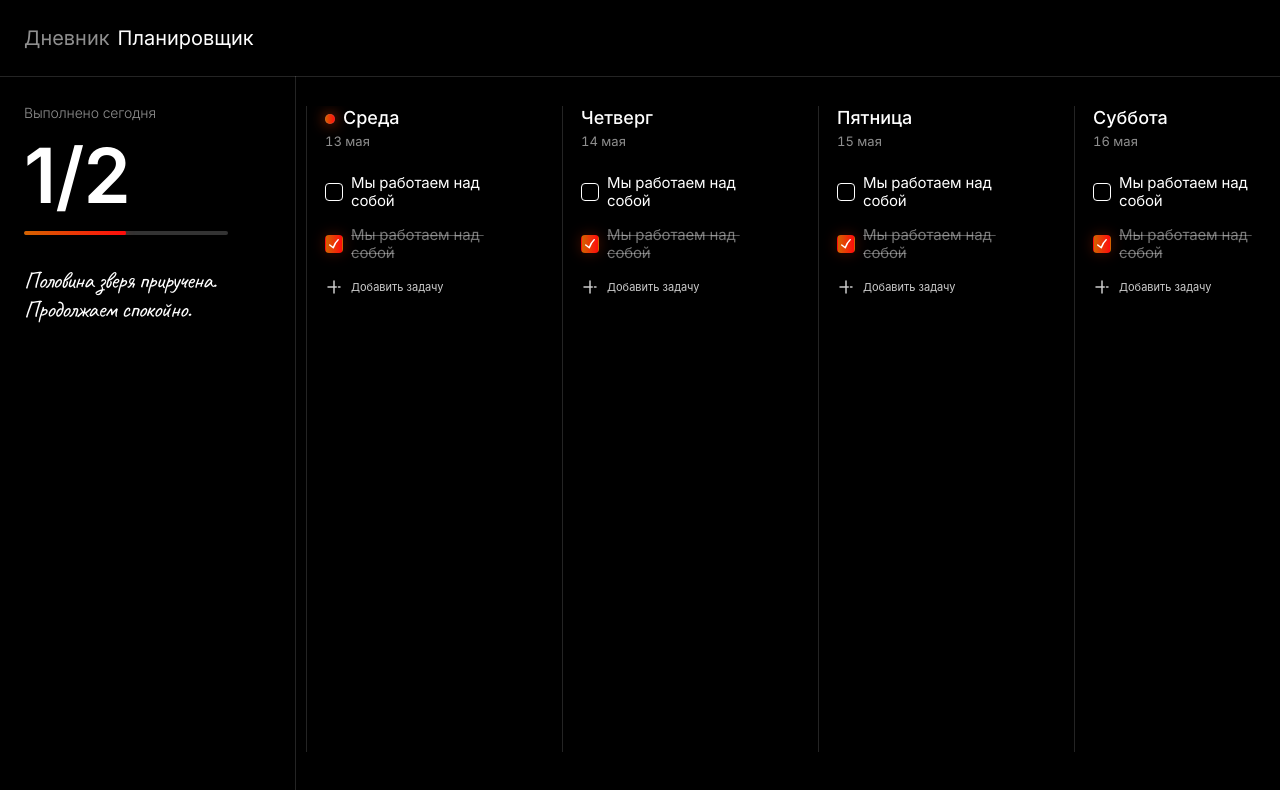
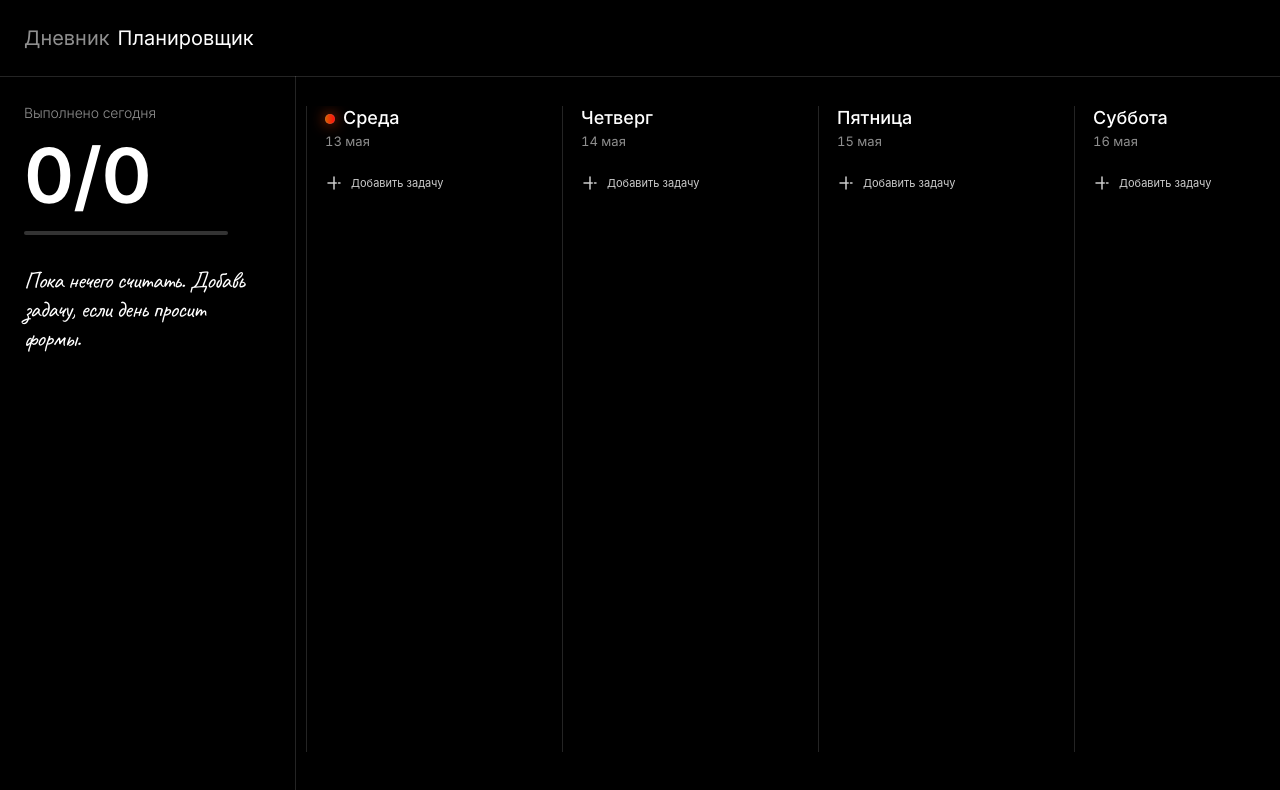
Before and after one commit to Nixxxxxxxxx/YouNotebook, a Next.js app: page /planner in a window 1280 px wide. Shown: the top 790 px of the page. Built offline with nearby package versions, Linux system fonts and the light colour scheme.

Commit message:
Remove planner demo loading flicker

```diff
--- a/components/planner/planner-app.module.css
+++ b/components/planner/planner-app.module.css
@@ -51,6 +51,11 @@
   letter-spacing: -0.01em;
   line-height: 1.2;
   text-wrap: nowrap;
+}
+
+.dayStatus[data-loading="true"] .dayStatusCount,
+.dayStatus[data-loading="true"] .dayStatusMessage {
+  visibility: hidden;
 }
 
 .dayStatusTrack {
--- a/components/planner/planner-app.tsx
+++ b/components/planner/planner-app.tsx
@@ -170,19 +170,6 @@ function buildTimelineDays(
 ) {
   return Array.from({ length: count }, (_, index) =>
     buildPlannerDay(addDays(startDate, index), today),
-  );
-}
-
-function createInitialPlanner(selectedDate: Date): PlannerState {
-  return buildTimelineDays(addDays(selectedDate, -1), 8, selectedDate).reduce(
-    (state, day) => {
-      state[day.id] = [
-        { id: `${day.id}-1`, title: "Мы работаем над собой", completed: false },
-        { id: `${day.id}-2`, title: "Мы работаем над собой", completed: true },
-      ];
-      return state;
-    },
-    {} as PlannerState,
   );
 }
 
@@ -388,14 +375,24 @@ function normalizeStoredPlanner(value: unknown): PlannerState | null {
   return next;
 }
 
-function PlannerDayStatus({ summary }: { summary: CompletionSummary }) {
+function PlannerDayStatus({
+  isLoading = false,
+  summary,
+}: {
+  isLoading?: boolean;
+  summary: CompletionSummary;
+}) {
   const shouldReduceMotion = useReducedMotion();
-  const statusKey = `${summary.completed}-${summary.total}-${summary.message}`;
+  const statusKey = isLoading
+    ? "loading"
+    : `${summary.completed}-${summary.total}-${summary.message}`;
 
   return (
     <motion.section
       className={styles.dayStatus}
+      data-loading={isLoading ? "true" : "false"}
       aria-label={`${summary.label}: ${summary.completed} из ${summary.total}`}
+      aria-busy={isLoading}
       initial={shouldReduceMotion ? false : { opacity: 0, y: 12 }}
       animate={shouldReduceMotion ? undefined : { opacity: 1, y: 0 }}
       transition={{ duration: 0.46, ease: [0.16, 1, 0.3, 1] }}
@@ -422,14 +419,14 @@ function PlannerDayStatus({ summary }: { summary: CompletionSummary }) {
           }
           transition={{ duration: 0.42, ease: [0.16, 1, 0.3, 1] }}
         >
-          {summary.completed}/{summary.total}
+          {isLoading ? "0/0" : `${summary.completed}/${summary.total}`}
         </motion.strong>
       </AnimatePresence>
       <div className={styles.dayStatusTrack} aria-hidden="true">
         <motion.span
           className={styles.dayStatusProgress}
           initial={false}
-          animate={{ scaleX: summary.progress }}
+          animate={{ scaleX: isLoading ? 0 : summary.progress }}
           transition={
             shouldReduceMotion
               ? { duration: 0 }
@@ -804,9 +801,7 @@ export function PlannerApp() {
   );
   const [timelineDayCount, setTimelineDayCount] =
     useState(INITIAL_DAY_COUNT);
-  const [planner, setPlanner] = useState<PlannerState>(() =>
-    createInitialPlanner(getToday()),
-  );
+  const [planner, setPlanner] = useState<PlannerState>({});
   const [activeTaskId, setActiveTaskId] = useState<string | null>(null);
   const [editingTaskId, setEditingTaskId] = useState<string | null>(null);
   const [storageReady, setStorageReady] = useState(false);
@@ -857,9 +852,12 @@ export function PlannerApp() {
     const frame = window.requestAnimationFrame(() => {
       const currentDate = getToday();
       const initialStartDate = addDays(currentDate, -INITIAL_PAST_DAYS);
-
-      setToday(currentDate);
-      setTimelineStartDate(initialStartDate);
+      const initialDays = buildTimelineDays(
+        initialStartDate,
+        INITIAL_DAY_COUNT,
+        currentDate,
+      );
+      let nextPlanner = ensurePlannerDays({}, initialDays);
 
       try {
         const stored = window.localStorage.getItem(STORAGE_KEY);
@@ -868,23 +866,18 @@ export function PlannerApp() {
           const parsed = normalizeStoredPlanner(JSON.parse(stored));
 
           if (parsed) {
-            setPlanner(
-              ensurePlannerDays(
-                parsed,
-                buildTimelineDays(
-                  initialStartDate,
-                  INITIAL_DAY_COUNT,
-                  currentDate,
-                ),
-              ),
-            );
+            nextPlanner = ensurePlannerDays(parsed, initialDays);
           }
         }
       } catch {
-        setPlanner(createInitialPlanner(currentDate));
-      } finally {
-        setStorageReady(true);
+        nextPlanner = ensurePlannerDays({}, initialDays);
       }
+
+      setToday(currentDate);
+      setTimelineStartDate(initialStartDate);
+      setTimelineDayCount(INITIAL_DAY_COUNT);
+      setPlanner(nextPlanner);
+      setStorageReady(true);
     });
 
     return () => window.cancelAnimationFrame(frame);
@@ -1178,7 +1171,7 @@ export function PlannerApp() {
       <AppTabs active="planner" />
 
       <div className={styles.leftRail} data-planner-rail>
-        <PlannerDayStatus summary={dayStatus} />
+        <PlannerDayStatus isLoading={!storageReady} summary={dayStatus} />
       </div>
 
       <DndContext
```
